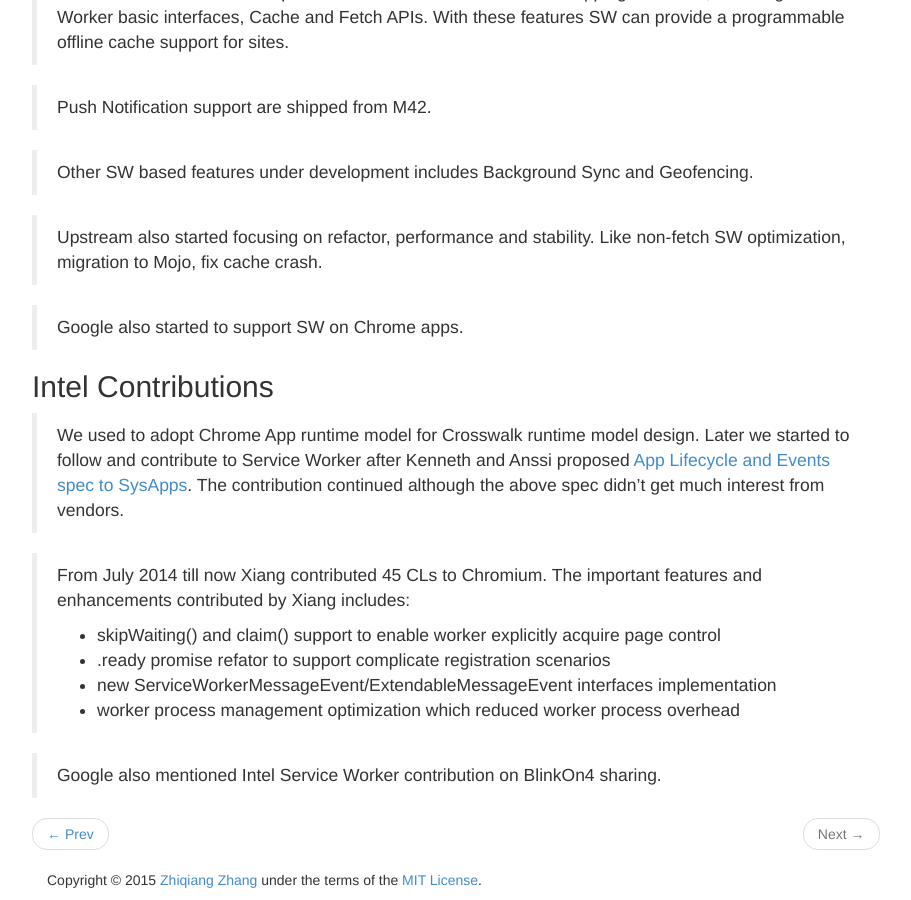
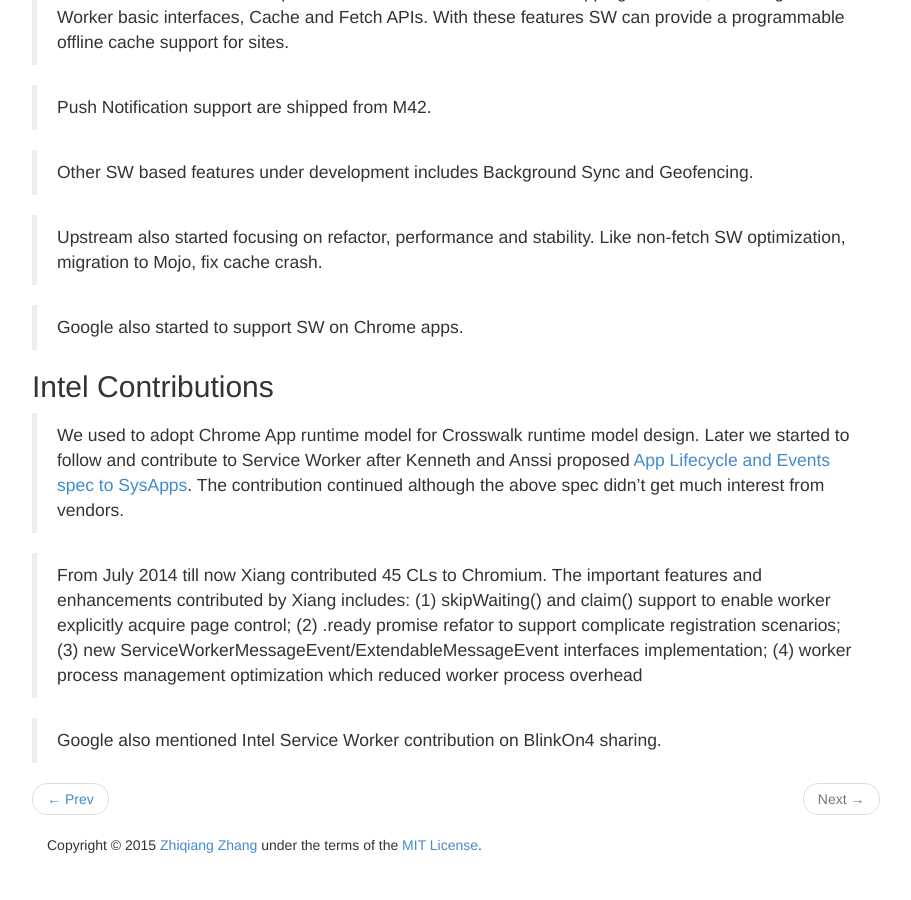
Before and after one commit to shuixin222/zqzhang.github.io, a Jekyll site: the page built from _posts/2015-07-23-workers.md, in a window 1280 px wide and 900 px high, scrolled down 6277 px. Shown: the whole window, without its empty margins (38-949 px from the left). Built offline with Jekyll 4.4.1, drawn with Linux system fonts in a browser that asks for light colours; after the commit the page ends 7142 px from its top, so only the background shows below that.

Commit message:
Update items of Intel contributions on Service Worker

```diff
--- a/_posts/2015-07-23-workers.md
+++ b/_posts/2015-07-23-workers.md
@@ -303,10 +303,6 @@
 
 > We used to adopt Chrome App runtime model for Crosswalk runtime model design. Later we started to follow and contribute to Service Worker after Kenneth and Anssi proposed [App Lifecycle and Events spec to SysApps](http://www.w3.org/2012/sysapps/app-lifecycle/). The contribution continued although the above spec didn’t get much interest from vendors.
 
-> From July 2014 till now Xiang contributed 45 CLs to Chromium. The important features and enhancements contributed by Xiang includes:
-> * skipWaiting() and claim() support to enable worker explicitly acquire page control
-> * .ready promise refator to support complicate registration scenarios
-> * new ServiceWorkerMessageEvent/ExtendableMessageEvent interfaces implementation
-> * worker process management optimization which reduced worker process overhead
+> From July 2014 till now Xiang contributed 45 CLs to Chromium. The important features and enhancements contributed by Xiang includes: (1) skipWaiting() and claim() support to enable worker explicitly acquire page control; (2) .ready promise refator to support complicate registration scenarios; (3) new ServiceWorkerMessageEvent/ExtendableMessageEvent interfaces implementation; (4) worker process management optimization which reduced worker process overhead
 
 > Google also mentioned Intel Service Worker contribution on BlinkOn4 sharing.
```
